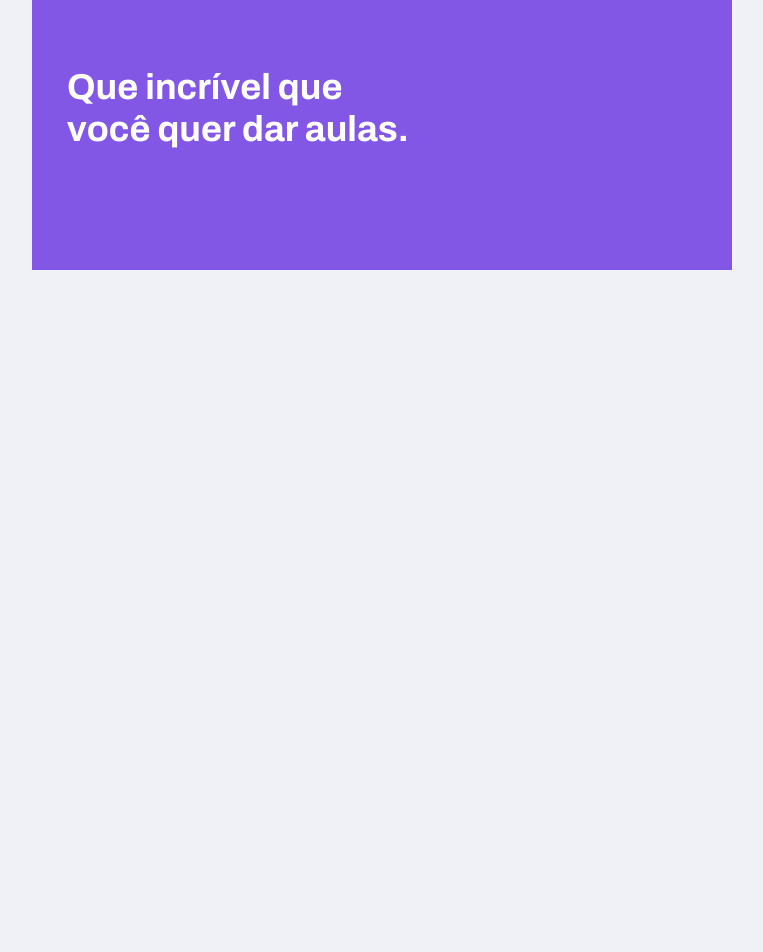
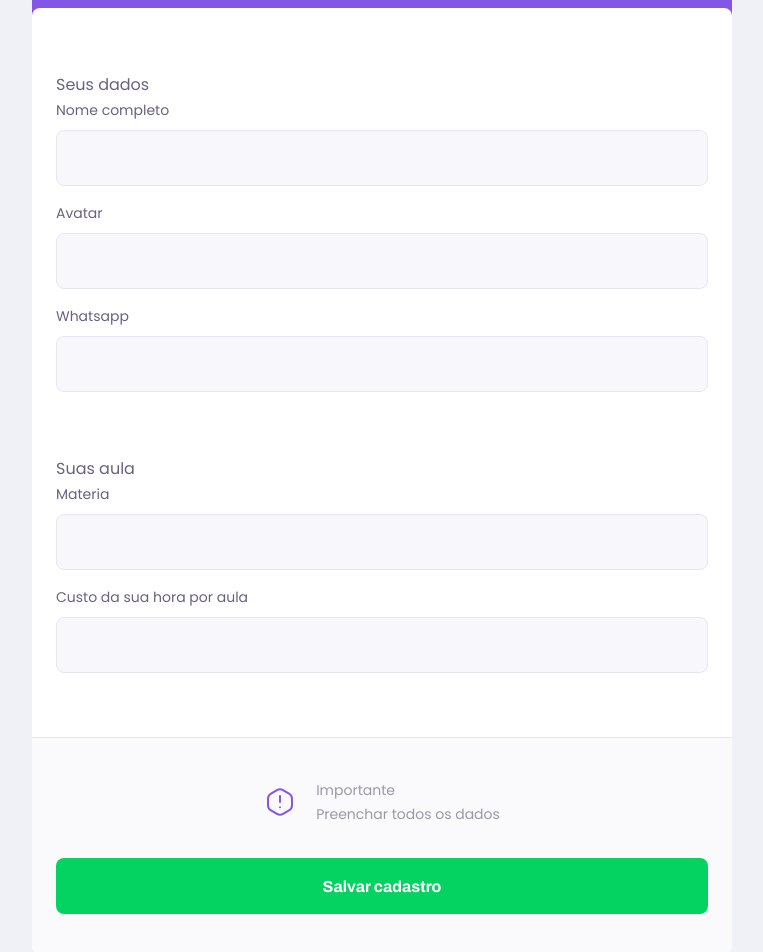
Before and after one commit to gemirson/nlw, a React (Create React App) app: page /give-classes in a window 1280 px wide. Shown: the part 300-1252 px from the top of the page, without its empty margins (258-1021 px from the left). Before the commit the page ends 800 px from the top, so only its background shows below. Built offline with nearby package versions, Linux system fonts and the light colour scheme.

Commit message:
feature(Teacherform): create teacher  form

```diff
--- /dev/null
+++ b/src/components/Input/Index.tsx
@@ -0,0 +1,20 @@
+import React, {InputHTMLAttributes} from   'react'
+
+import './styles.css'
+
+interface InputProps extends InputHTMLAttributes<HTMLInputElement> {
+label:string;
+name:string;
+
+}
+
+const Input:React.FunctionComponent<InputProps> = ({label,name, ...rest})=> {
+  return (
+    <div className="input-block">
+      <label htmlFor={ name} >{label}</label>
+      <input type="text" id={ name }  {...rest}/>
+    </div>
+    );
+}
+
+export default Input;
--- /dev/null
+++ b/src/components/Input/styles.css
@@ -0,0 +1,36 @@
+.input-block{
+    position: relative;
+}
+
+.input-block + .input-block{
+    margin-top:1.4rem;
+}
+
+.input-block label{
+    font-size: 1.4rem;
+}
+
+.input-block input{
+    width: 100%;
+    height: 5.6rem;
+    margin-top: 0.8rem;
+    border-radius: 0.8rem;
+    background: var(--color-input-background);
+    border: 1px solid var(--color-line-in-white);
+    outline: 0;
+    padding: 0 1.6rem;
+    font: 1.6rem Archivo;
+
+}
+
+.input-block:focus-within::after {
+width: calc(100%-3.2rem);
+height: 2px;
+content: '';
+background: var(--color-primary-light);
+position: absolute;
+left: 1.6rem;
+right: 1.6rem;
+bottom: 0;
+
+}
--- a/src/components/PageHeader/index.tsx
+++ b/src/components/PageHeader/index.tsx
@@ -8,6 +8,7 @@
 
 interface PageHeaderProps{
   title:string;
+  description?: string;
 }
 
 const PageHeader:React.FunctionComponent<PageHeaderProps> = (props)=> {
@@ -21,6 +22,7 @@
       </div>
       <div className="header-content">
         <strong> {props.title}</strong>
+        {props.description && <p> {props.description}</p> }
         {props.children}
       </div>
     </header>
--- a/src/components/PageHeader/styles.css
+++ b/src/components/PageHeader/styles.css
@@ -39,6 +39,13 @@
     color: var(--color-title-in-primary);
 }
 
+.page-header .header-content p {
+    max-width: 30rem;
+    font-size: 1.6rem;
+    line-height: 2.6rem;
+    color: var(--color-text-in-primary);
+    margin-top: 2.4rem;
+}
 @media(min-width:700px){
     .page-header{
         height: 340px;
--- a/src/pages/TeacheList/index.tsx
+++ b/src/pages/TeacheList/index.tsx
@@ -2,35 +2,25 @@
 import './styles.css'
 import PageHeader from '../../components/PageHeader';
 import TeacherItem from '../../components/TeacherItem'
+import Input from '../../components/Input/Index';
 
 function TeacherList() {
   return (
     <div id="page-teacher-list" className="container">
       <PageHeader title="Este são os proffys disponíves.">
         <form id="search-teachers">
+          <Input name="subject" label="Materias" />
+          <Input name="week_day" label="Dia da semana" />
+          <Input name="time" label="Hora" />
 
-          <div className="input-block">
-            <label htmlFor="subject">Matérias</label>
-            <input type="text" id="subject" />
-          </div>
-
-          <div className="input-block">
-            <label htmlFor="week-day">Dia da semana</label>
-            <input type="text" id="week-day" />
-          </div>
-
-          <div className="input-block">
-            <label htmlFor="time">Hora</label>
-            <input type="text" id="time" />
-          </div>
         </form>
 
       </PageHeader>
       <main>
-       <TeacherItem/>
-       <TeacherItem/>
-       <TeacherItem/>
-       <TeacherItem/>
+        <TeacherItem />
+        <TeacherItem />
+        <TeacherItem />
+        <TeacherItem />
       </main>
     </div>
   );
--- a/src/pages/TeacheList/styles.css
+++ b/src/pages/TeacheList/styles.css
@@ -14,50 +14,10 @@
 
 }
 
-#search-teachers .input-block{
-    position: relative;
-}
-
-#search-teachers .input-block + .input-block{
-    margin-top:1.4rem;
-}
-
-#search-teachers .input-block label{
-    font-size: 1.4rem;
-}
-
-#search-teachers .input-block input{
-    width: 100%;
-    height: 5.6rem;
-    margin-top: 0.8rem;
-    border-radius: 0.8rem;
-    background: var(--color-input-background);
-    border: 1px solid var(--color-line-in-white);
-    outline: 0;
-    padding: 0 1.6rem;
-    font: 1.6rem Archivo;
-
-}
-
-#search-teachers .input-block:focus-within::after {
-width: calc(100%-3.2rem);
-height: 2px;
-content: '';
-background: var(--color-primary-light);
-position: absolute;
-left: 1.6rem;
-right: 1.6rem;
-bottom: 0;
-
-}
-
 #page-teache-list{
     margin: 3.2rem;
     width: 90%;
 }
-
-
-
 
 @media(min-width: 700px) {
 
--- a/src/pages/TeacherForm/index.tsx
+++ b/src/pages/TeacherForm/index.tsx
@@ -2,14 +2,51 @@
 import React from 'react';
 import PageHeader from '../../components/PageHeader';
 
+import warningIcon from '../../assets/images/icons/warning.svg'
 
+import './styles.css'
+import Input from '../../components/Input/Index';
 // import { Container } from './styles';
 
 function TeacherForm() {
   return (
 
     <div id="page-teacher-form" className="container">
-     <PageHeader title="Que incrível que você quer dar aulas."/>
+      <PageHeader
+        title="Que incrível que você quer dar aulas."
+        description="O primerio passo é preencher esse formulário de inscrição"
+      />
+
+      <main>
+        <fieldset>
+          <legend>Seus dados</legend>
+
+          <Input name="name" label="Nome completo" />
+          <Input name="avatar" label="Avatar" />
+          <Input name="whatsapp" label="Whatsapp" />
+
+        </fieldset>
+
+        <fieldset>
+          <legend>Suas aula</legend>
+          <Input name="suject" label="Materia" />
+          <Input name="cost" label="Custo da sua hora por aula" />
+
+        </fieldset>
+
+        <footer>
+          <p>
+            <img src={warningIcon} alt="Aviso importante" />
+            Importante<br />
+            Preenchar todos os dados
+          </p>
+
+          <button type="button">
+            Salvar cadastro
+          </button>
+
+        </footer>
+      </main>
     </div>
   )
 }
--- /dev/null
+++ b/src/pages/TeacherForm/styles.css
@@ -0,0 +1,83 @@
+#page-teacher-form{
+    width: 100vw;
+    height: 100vh;
+}
+
+#page-teacher-form .page-header .header-content{
+    margin-bottom: 6.4rem;
+}
+
+#page-teacher-form main{
+    background: var(--color-box-base);
+    width: 100%;
+    max-width: 74rem;
+    border-radius: 0.8rem;
+    margin: -3.2rem auto 3.2rem;
+    padding-top: 6.4rem;
+    overflow: hidden;
+}
+
+#page-teacher-form main fieldset{
+    border: 0;
+    padding: 0 2.4rem;
+}
+
+#page-teacher-form main fieldset + fieldset{
+   margin-top: 6.4rem;
+}
+
+#page-teacher-form main fieldset feldset legend{
+    font: 700 2.4rem Archivo;
+    color: var(--color-text-title);
+    margin-bottom: 2.4rem;
+    display: flex;
+    align-items: center;
+    justify-content: space-between;
+    width: 100%;
+    padding-bottom: 1.9rem;
+    border-bottom: 1px solid var(--color-line-in-white);
+
+ }
+
+ #page-teacher-form main footer{
+     padding: 4rem 2.4rem;
+     background: var(--color-box-footer);
+     border-top: 1px solid var(--color-line-in-white);
+     margin-top: 6.4rem;
+
+ }
+
+ #page-teacher-form main footer p{
+     display:  flex;
+     align-items: center;
+     justify-content: center;
+     font-size: 1.4rem;
+     line-height: 2.4rem;
+     color: var(--color-text-complement);
+ }
+
+ #page-teacher-form main footer p img {
+
+    margin-right: 2rem;
+ }
+
+ #page-teacher-form main footer button{
+     width: 100%;
+      height: 5.6rem;
+      background: var(--color-secundary);
+      color: var(--color-button-text);
+      border:0;
+      border-radius: 0.8rem;
+      cursor: pointer;
+      font: 700 1.6rem Archivo;
+      display: flex;
+      align-items: center;
+      justify-content: center;
+      text-decoration: none;
+      transition: background-color 0.2s;
+      margin-top: 3.2rem;
+     }
+
+     #page-teacher-form main footer button:hover{
+        background: var(--color-secundary-dark);
+     }
```
